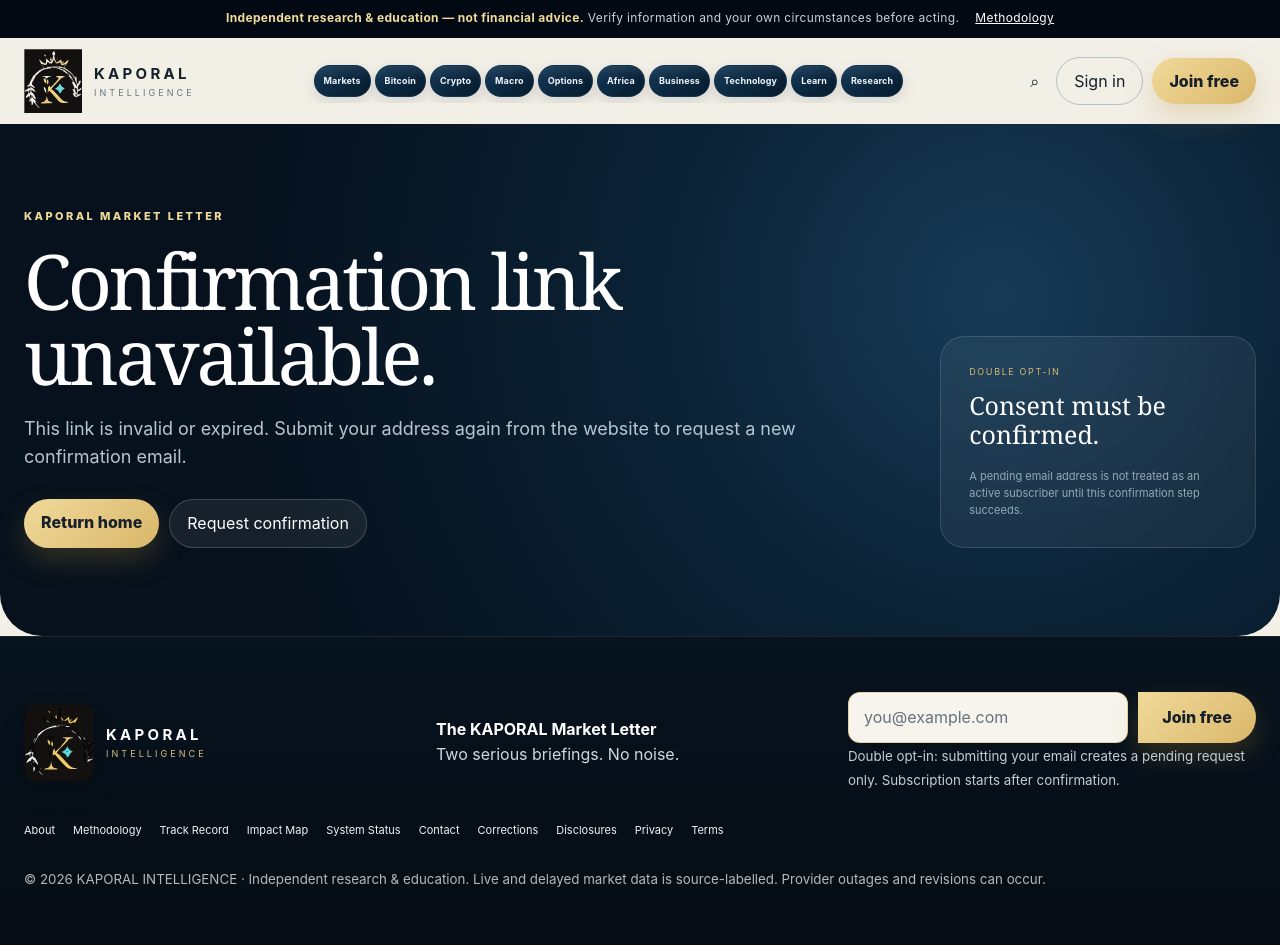
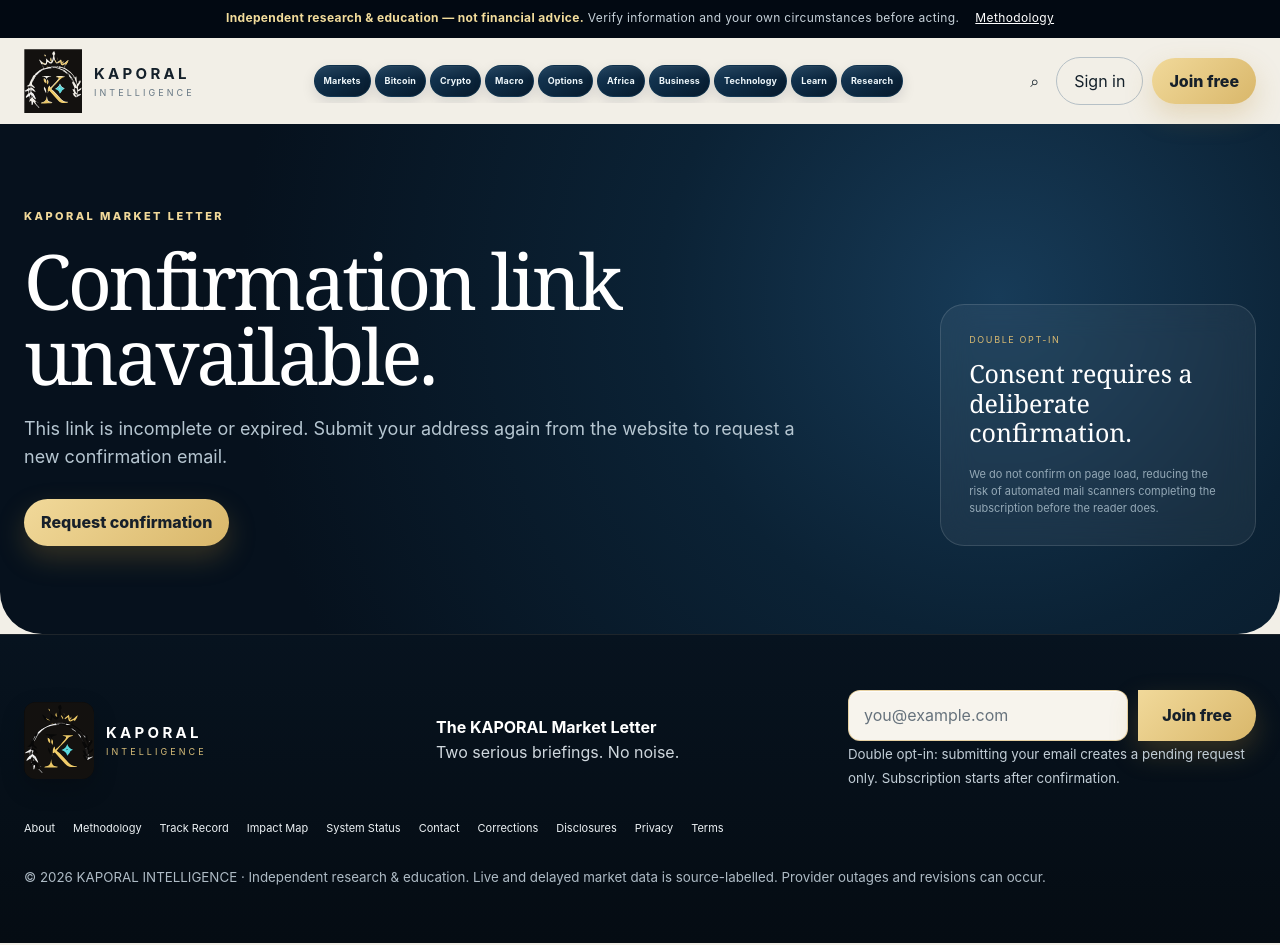
Before and after one commit to harmonicaccord7/Wolf-Nation, a Next.js app: page /newsletter/confirm in a window 1280 px wide. Built offline with nearby package versions, Linux system fonts and the light colour scheme.

Commit message:
fix: prevent email scanners from auto-confirming newsletter subscriptions

```diff
--- a/app/newsletter/confirm/page.tsx
+++ b/app/newsletter/confirm/page.tsx
@@ -1,11 +1,13 @@
 import Link from 'next/link'
 import { Header } from '../../../components/Header'
 import { Footer } from '../../../components/Footer'
-import { newsletterAction } from '../../../lib/newsletter'
+import { NewsletterConfirmButton } from '../../../components/NewsletterConfirmButton'
 
-export const metadata={title:'Confirm newsletter subscription',robots:{index:false,follow:false}}
+export const dynamic='force-dynamic'
+export const metadata={title:'Confirm newsletter subscription',robots:{index:false,follow:false,noarchive:true,nosnippet:true}}
+
 export default async function ConfirmPage({searchParams}:{searchParams:Promise<{token?:string}>}){
  const {token=''}=await searchParams
- const result=token?await newsletterAction('confirm',{token}):{ok:false,status:'invalid'}
- return <main className="intelligencePage"><Header/><section className="deskHero"><div className="shell deskHeroGrid"><div><span className="eyebrow">KAPORAL MARKET LETTER</span><h1>{result.ok?'Subscription confirmed.':'Confirmation link unavailable.'}</h1><p>{result.ok?'Your address is now confirmed for KAPORAL newsletter delivery. You can unsubscribe from any future email.':'This link is invalid or expired. Submit your address again from the website to request a new confirmation email.'}</p><div className="deskHeroActions"><Link className="goldButton" href="/">Return home</Link>{!result.ok&&<Link className="glassButton" href="/#newsletter">Request confirmation</Link>}</div></div><aside><small>DOUBLE OPT-IN</small><strong>Consent must be confirmed.</strong><span>A pending email address is not treated as an active subscriber until this confirmation step succeeds.</span></aside></div></section><Footer/></main>
+ const usable=token.length>=40
+ return <main className="intelligencePage"><Header/><section className="deskHero"><div className="shell deskHeroGrid"><div><span className="eyebrow">KAPORAL MARKET LETTER</span><h1>{usable?'Confirm your subscription.':'Confirmation link unavailable.'}</h1><p>{usable?'Opening the email does not subscribe you automatically. Press the confirmation button below to complete double opt-in.':'This link is incomplete or expired. Submit your address again from the website to request a new confirmation email.'}</p><div className="deskHeroActions">{usable?<NewsletterConfirmButton token={token}/>:<Link className="goldButton" href="/#newsletter">Request confirmation</Link>}</div></div><aside><small>DOUBLE OPT-IN</small><strong>Consent requires a deliberate confirmation.</strong><span>We do not confirm on page load, reducing the risk of automated mail scanners completing the subscription before the reader does.</span></aside></div></section><Footer/></main>
 }
```
